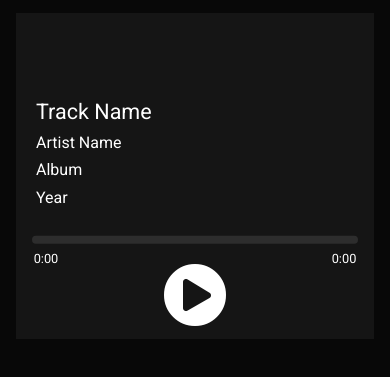
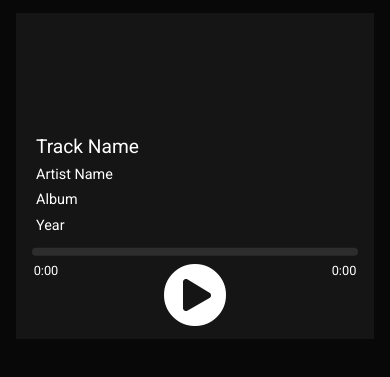
Before and after one commit to jaredsrobertson/song_surf_front, a plain HTML site: page index.html in a window 390 px wide. Shown: the part 103-480 px from the top of the page. Drawn offline with nearby package versions, Linux system fonts and the light colour scheme.

Commit message:
Tweak font sizes on mobile

```diff
--- a/styles.css
+++ b/styles.css
@@ -60,7 +60,15 @@ body {
 
 #song-info {
   z-index: 2;
-  transform: translateY(1.5rem);
+  transform: translateY(3.2rem);
+}
+
+h4 {
+  font-size: 1.2rem;
+}
+
+h6 {
+  font-size: 0.9rem;
 }
 
 #audio-player {
@@ -88,7 +96,7 @@ body {
   flex-direction: column;
   align-items: center;
   width: 100%;
-  transform: translateY(1.5rem);
+  transform: translateY(2.25rem);
 }
 
 #progress-container {
```
